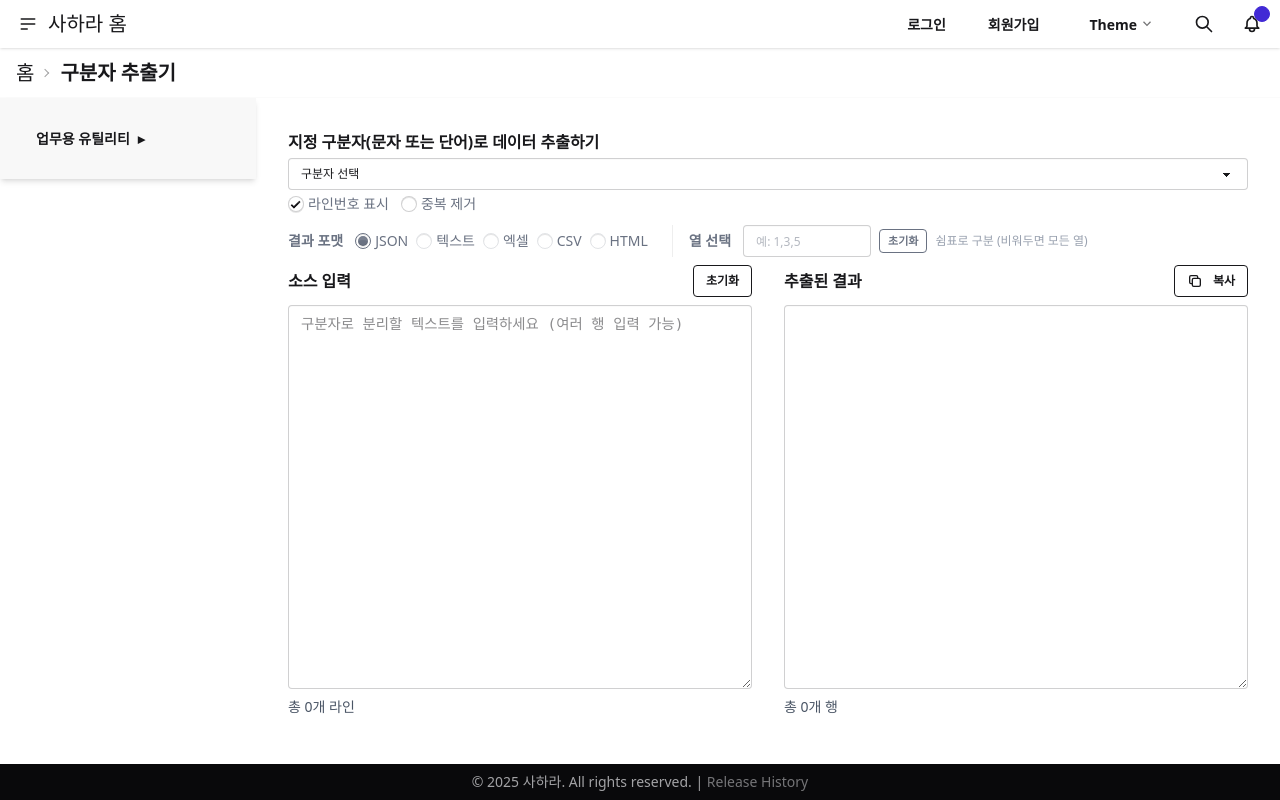
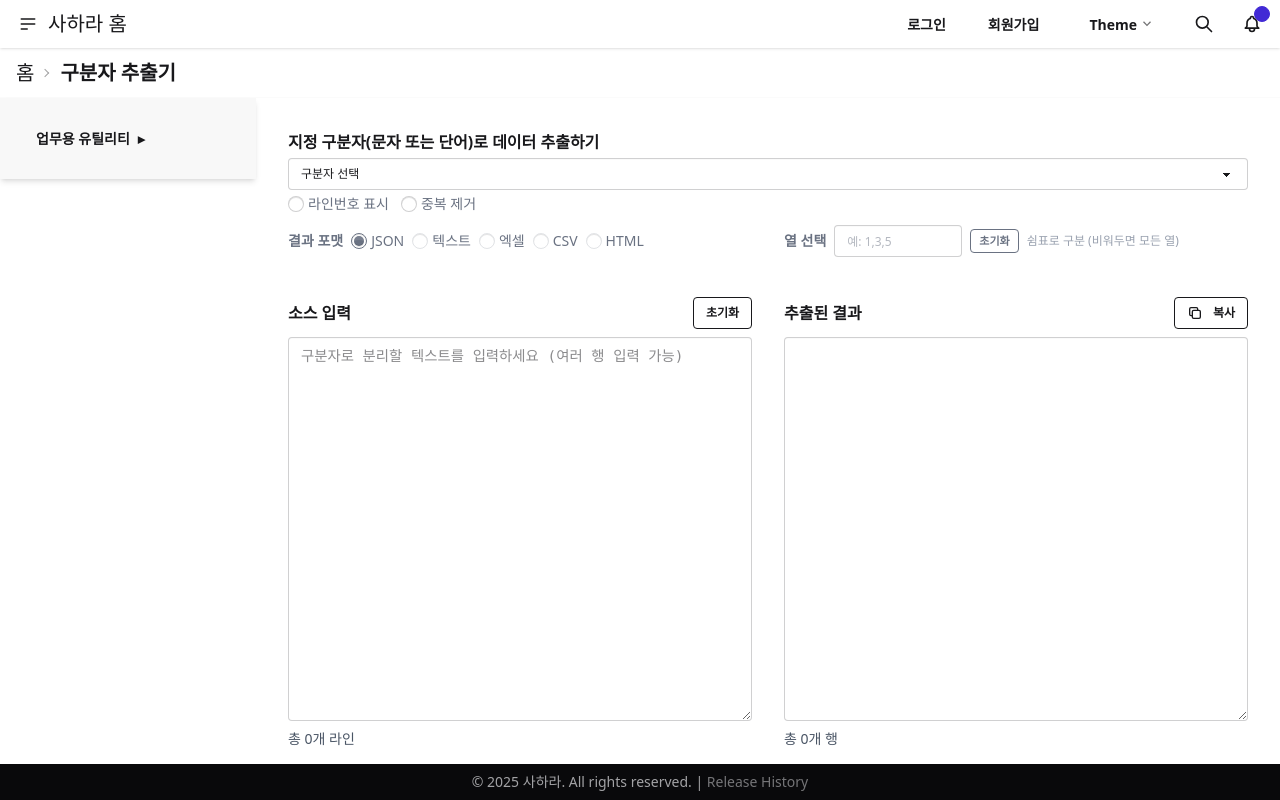
Before and after one commit to mrjung72/my-vite-vue3-sass-tailwind-app, a Vue app: page /extract-separator in a window 1280 px wide. Built offline with nearby package versions, Linux system fonts and the light colour scheme.

Commit message:
화면 UI 개선

```diff
--- a/src/views/SeparatorView.vue
+++ b/src/views/SeparatorView.vue
@@ -45,10 +45,12 @@
           중복 제거
         </label>
       </div>
-      <div class="text-sm text-gray-500 mt-2">
-        <div class="flex flex-wrap gap-4 items-center">
-          <div class="flex flex-wrap items-center gap-2">
-            <span class="font-bold mr-1">결과 포맷</span>
+    </div>
+
+    <div class="grid grid-cols-1 md:grid-cols-2 gap-8">
+      <!-- 첫 번째 행: 결과 포맷(왼쪽), 열 선택(오른쪽) -->
+      <div class="text-sm text-gray-500 flex items-center gap-2 mb-2">
+        <span class="font-bold">결과 포맷</span>
         <label class="inline-flex items-center">
           <input type="radio" v-model="resultFormat" value="json" class="radio radio-xs mr-1" />
           JSON
@@ -70,8 +72,8 @@
           HTML
         </label>
       </div>
-          <div class="border-l border-base-300 pl-4 ml-2 flex flex-wrap items-center gap-2 min-w-[220px]">
-            <span class="font-bold mr-1">열 선택</span>
+      <div class="text-sm text-gray-500 flex items-center gap-2 mb-2">
+        <span class="font-bold">열 선택</span>
         <input
           v-model="selectedColumns"
           class="input input-bordered input-sm w-32"
@@ -80,11 +82,7 @@
         <button @click="clearColumnSelection" class="btn btn-xs btn-outline">초기화</button>
         <span class="text-xs text-gray-400">쉼표로 구분 (비워두면 모든 열)</span>
       </div>
-        </div>
-      </div>
-    </div>
-
-    <div class="grid grid-cols-1 md:grid-cols-2 gap-8">
+      <!-- 두 번째 행: 입력창(왼쪽), 결과창(오른쪽) -->
       <div>
         <div class="flex items-center justify-between mb-2">
           <label class="block font-bold">소스 입력</label>
@@ -99,7 +97,6 @@
           총 {{ inputLines.length }}개 라인
         </div>
       </div>
-
       <div>
         <div class="flex items-center justify-between mb-2">
           <label class="block font-bold">추출된 결과</label>
@@ -162,7 +159,7 @@ import { ref, computed, watch } from 'vue'
 const input = ref('')
 const isProcessing = ref(false)
 const selectedPreset = ref('')
-const showLineNumbers = ref(true)
+const showLineNumbers = ref(false)
 const removeDuplicates = ref(false)
 const customSeparator = ref('')
 const resultFormat = ref('json')
```
Lines whose indentation alone changed are shown as unchanged.
